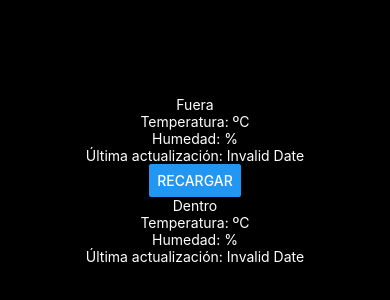
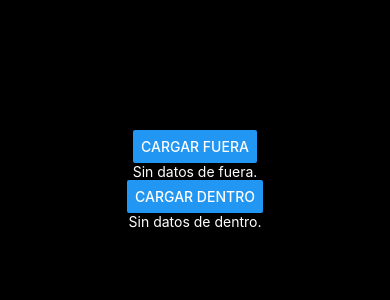
Before and after one commit to juancabe/SysTiempo, a React Native app in the folder ReactNativeClient/SysTiempo/: screen / in a window 390 px wide. Shown: the part 242-542 px from the top of the page. Built offline with nearby package versions, Linux system fonts and the light colour scheme; no server answers.

Commit message:
Seems like it's working. Need to refactor TODO line 41 espdata.js

```diff
--- a/ReactNativeClient/SysTiempo/App.js
+++ b/ReactNativeClient/SysTiempo/App.js
@@ -1,9 +1,7 @@
 import { StatusBar } from "expo-status-bar";
-import { useState, useEffect } from "react";
-import { StyleSheet, Text, View, Image, Button } from "react-native";
+import { useState } from "react";
+import { StyleSheet, Text, View, Button } from "react-native";
 import { getEspData } from "./lib/espdata";
-
-const icon = require("./assets/icon.png");
 
 const urlFuera = "esp8266fuera";
 const urlDentro = "esp8266dentro";
@@ -12,66 +10,74 @@ export default function App() {
   const [dataFuera, setDataFuera] = useState(null);
   const [dataDentro, setDataDentro] = useState(null);
 
-  useEffect(() => {
-    getEspData(urlFuera).then((data) => {
-      setDataFuera(data);
-    });
-  }, []);
-
-  useEffect(() => {
-    getEspData(urlDentro).then((data) => {
-      setDataDentro(data);
-    });
-  }, []);
-
   return (
     <View style={styles.container}>
       <StatusBar style="auto" />
+
+      {/* Botón para cargar datos de fuera */}
+      <Button
+        title="Cargar Fuera"
+        onPress={() => {
+          getEspData(urlFuera).then((data) => {
+            setDataFuera(data); // Se actualiza el estado
+          });
+        }}
+      />
+
+      {/* Mostrar datos de fuera */}
       {dataFuera ? (
         <>
-          <Text style={{ color: "#fff" }}>Fuera</Text>
-          <Text style={{ color: "#fff" }}>
+          <Text style={[styles.title, { fontWeight: "bold" }]}>Fuera</Text>
+          <View style={{ textAlign: "left" }}>
+            <Text style={[styles.paragraph]}>
               Temperatura: {dataFuera[dataFuera.length - 1].temp}ºC
             </Text>
-          <Text style={{ color: "#fff" }}>
+            <Text style={[styles.paragraph]}>
               Humedad: {dataFuera[dataFuera.length - 1].hum}%
             </Text>
-          <Text style={{ color: "#fff" }}>
+            <Text style={[styles.paragraph]}>
               Última actualización:{" "}
               {new Date(
                 dataFuera[dataFuera.length - 1].time * 1000,
               ).toLocaleString()}
             </Text>
+          </View>
         </>
       ) : (
-        <Text style={{ color: "#fff" }}>Cargando data fuera...</Text>
+        <Text style={{ color: "#fff" }}>Sin datos de fuera.</Text>
       )}
+
+      {/* Botón para cargar datos de dentro */}
       <Button
-        title="Recargar"
+        title="Cargar Dentro"
         onPress={() => {
           getEspData(urlDentro).then((data) => {
-            setDataDentro(data);
+            setDataDentro(data); // Se actualiza el estado
           });
         }}
       />
+
+      {/* Mostrar datos de dentro */}
       {dataDentro ? (
         <>
-          <Text style={{ color: "#fff" }}>Dentro</Text>
-          <Text style={{ color: "#fff" }}>
+          <Text style={[styles.title, { fontWeight: "bold" }]}>Dentro</Text>
+          <View style={{ textAlign: "left" }}>
+            <Text style={[styles.paragraph]}>
               Temperatura: {dataDentro[dataDentro.length - 1].temp}ºC
             </Text>
-          <Text style={{ color: "#fff" }}>
+            <Text style={[styles.paragraph]}>
               Humedad: {dataDentro[dataDentro.length - 1].hum}%
             </Text>
-          <Text style={{ color: "#fff" }}>
+            <Text style={[styles.paragraph]}>
               Última actualización:{" "}
               {new Date(
                 dataDentro[dataDentro.length - 1].time * 1000,
               ).toLocaleString()}
             </Text>
+          </View>
         </>
       ) : (
-        <Text style={{ color: "#fff" }}>Cargando data dentro...</Text>
+        <Text style={{ color: "#fff" }}>Sin datos de dentro.</Text>
       )}
     </View>
   );
@@ -84,4 +90,15 @@ const styles = StyleSheet.create({
     alignItems: "center",
     justifyContent: "center",
   },
+  title: {
+    color: "#fff",
+    fontSize: 20,
+    marginVertical: 5,
+  },
+  paragraph: {
+    color: "#fff",
+    fontSize: 16,
+    marginVertical: 5,
+    textAlign: "left",
+  },
 });
--- a/ReactNativeClient/SysTiempo/package.json
+++ b/ReactNativeClient/SysTiempo/package.json
@@ -4,8 +4,8 @@
   "main": "expo/AppEntry.js",
   "scripts": {
     "start": "expo start",
-    "android": "expo start --android",
-    "ios": "expo start --ios",
+    "android": "expo run:android",
+    "ios": "expo run:ios",
     "web": "expo start --web",
     "lint": "eslint ."
   },
```
Also changed, not shown: ReactNativeClient/SysTiempo/lib/espdata.js, 25 other files (tests, documents, lock files or other folders). Lines whose indentation alone changed are shown as unchanged.
